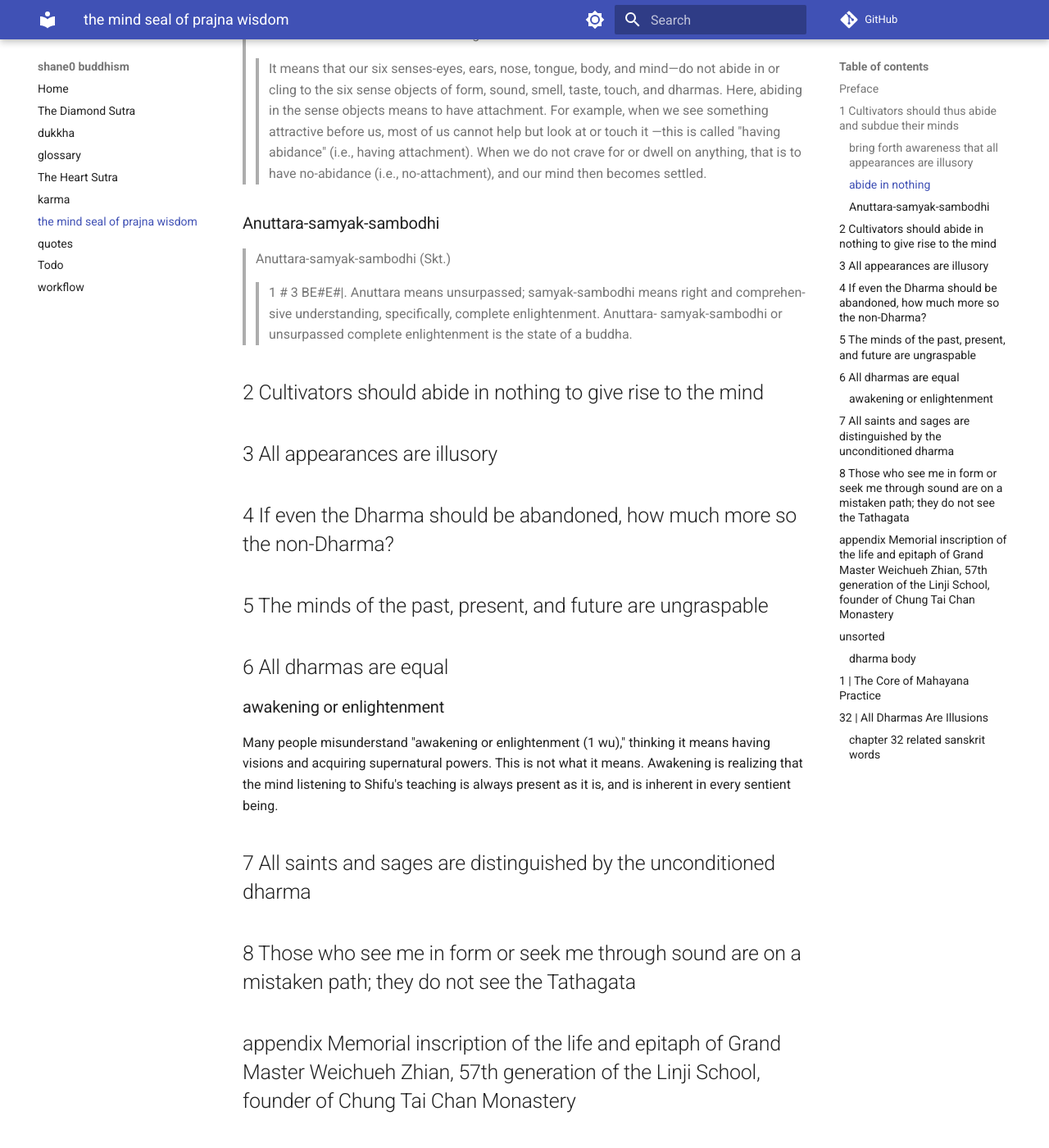
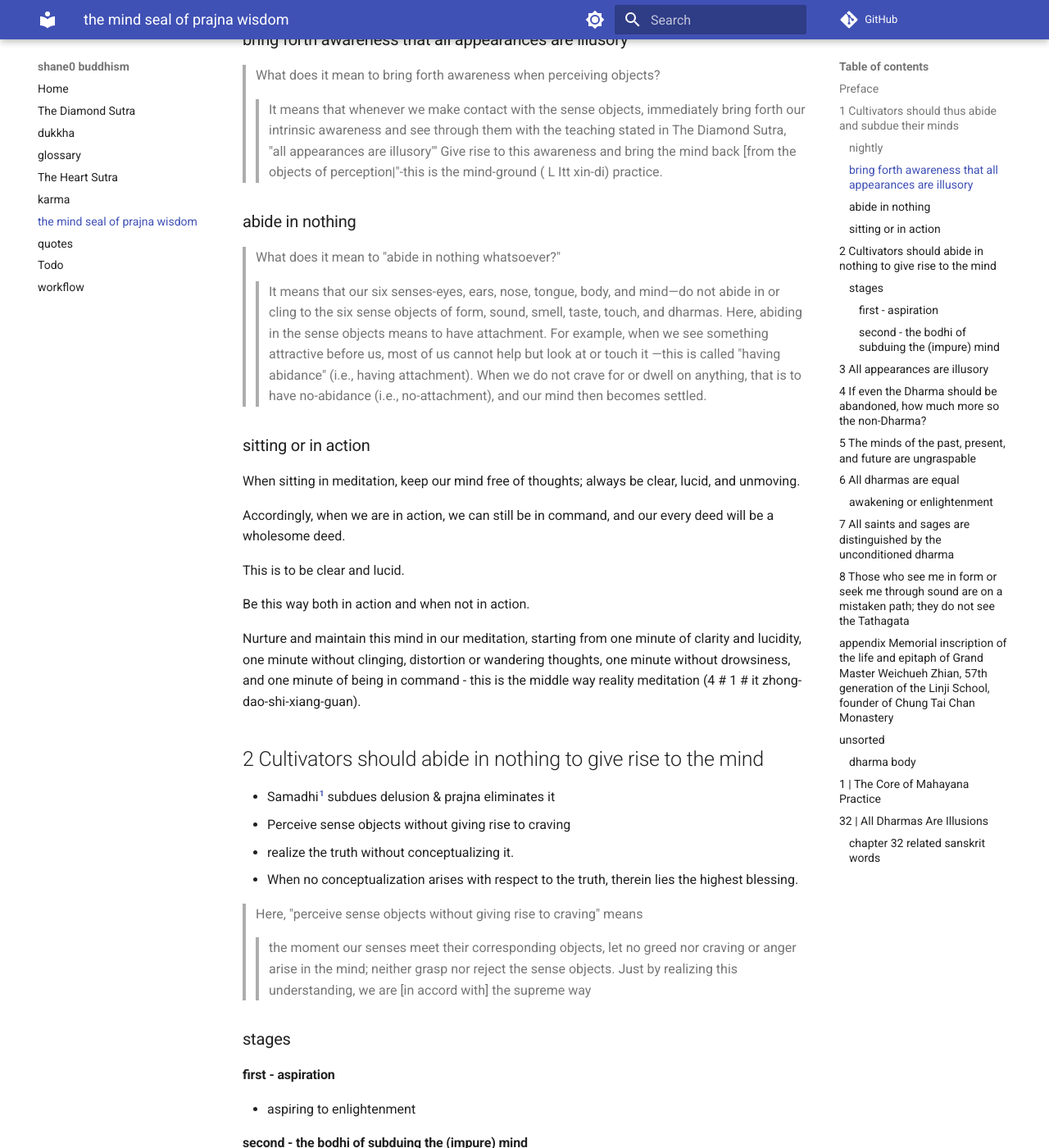
Before and after one commit to shane0/buddhism, an MkDocs documentation site: the page built from docs/mind_seal.md, in a window 1280 px wide and 1400 px high, scrolled down 693 px. Shown: the whole window at 82% size. Built offline with MkDocs 1.6.1 and Material for MkDocs 9.7.7, drawn with Linux system fonts in a browser that asks for light colours; comment, search, counter and statistics services are not loaded; the version menu is left out; some of the changed text lies outside the part shown.

Commit message:
docs(mindseal): add some notes from chapter 2

```diff
--- a/docs/mind_seal.md
+++ b/docs/mind_seal.md
@@ -6,7 +6,16 @@
 
 ## 1 Cultivators should thus abide and subdue their minds
 
-The threefold enlightenment is comprised of self-enlightenment, enlightening others, and perfect enlightenment.
+- Fear not the arising of thought, only the absence of awareness
+- The threefold enlightenment is comprised of self-enlightenment, enlightening others, and perfect enlightenment.
+
+### nightly
+
+- in stillness rest all thoughts
+- recite the diamond sutra with respect
+- refrain conceptual thinking
+- keep a natural pace
+- if the mind gets distracted return to the sutra
 
 ### bring forth awareness that all appearances are illusory
 
@@ -18,12 +27,40 @@ The threefold enlightenment is comprised of self-enlightenment, enlightening oth
 > What does it mean to "abide in nothing whatsoever?"
 >> It means that our six senses-eyes, ears, nose, tongue, body, and mind—do not abide in or cling to the six sense objects of form, sound, smell, taste, touch, and dharmas. Here, abiding in the sense objects means to have attachment. For example, when we see something attractive before us, most of us cannot help but look at or touch it —this is called "having abidance" (i.e., having attachment). When we do not crave for or dwell on anything, that is to have no-abidance (i.e., no-attachment), and our mind then becomes settled.
 
-### Anuttara-samyak-sambodhi
+### sitting or in action
 
-> Anuttara-samyak-sambodhi (Skt.)
->> 1 # 3 BE#E#|. Anuttara means unsurpassed; samyak-sambodhi means right and comprehen- sive understanding, specifically, complete enlightenment. Anuttara- samyak-sambodhi or unsurpassed complete enlightenment is the state of a buddha.
+When sitting in meditation, keep our mind free of thoughts; always be clear, lucid, and unmoving.
+
+Accordingly, when we are in action, we can still be in command, and our every deed will be a wholesome deed.
+
+This is to be clear and lucid.
+
+Be this way both in action and when not in action.
+
+Nurture and maintain this mind in our meditation, starting from one minute of clarity and lucidity, one minute without clinging, distortion or wandering thoughts, one minute without drowsiness, and one minute of being in command - this is the middle way reality meditation (4 # 1 # it zhong-dao-shi-xiang-guan).
 
 ## 2 Cultivators should abide in nothing to give rise to the mind
+
+- Samadhi[^1] subdues delusion & prajna eliminates it
+- Perceive sense objects without giving rise to craving
+- realize the truth without conceptualizing it.
+- When no conceptualization arises with respect to the truth, therein lies the highest blessing.
+
+> Here, "perceive sense objects without giving rise to craving" means
+>> the moment our senses meet their corresponding objects, let no greed nor craving or anger arise in the mind; neither grasp nor reject the sense objects. Just by realizing this understanding, we are [in accord with] the supreme way
+
+### stages
+
+#### first - aspiration
+
+- aspiring to enlightenment
+
+#### second - the bodhi of subduing the (impure) mind
+
+- always bring awareness back to the mind
+- remove unwholesome thoughts in meditation and in everyday life
+- use self-examination, introspection, and repentance
+- maintain this clear and present mind while engaging in all activities
 
 ## 3 All appearances are illusory
 
@@ -74,3 +111,5 @@ With this, the Buddha concluded the sutra. The elder Subhuti, other bhikshus, bh
 - A Shadow: छाया (chāyā)
 - Dew: तुषार (tuṣāra)
 - Lightning: विद्युत् (vidyut) or विद्योत (vidyota)
+
+[^1]:[samadhi definition](glossary.md#samadhi)
```
